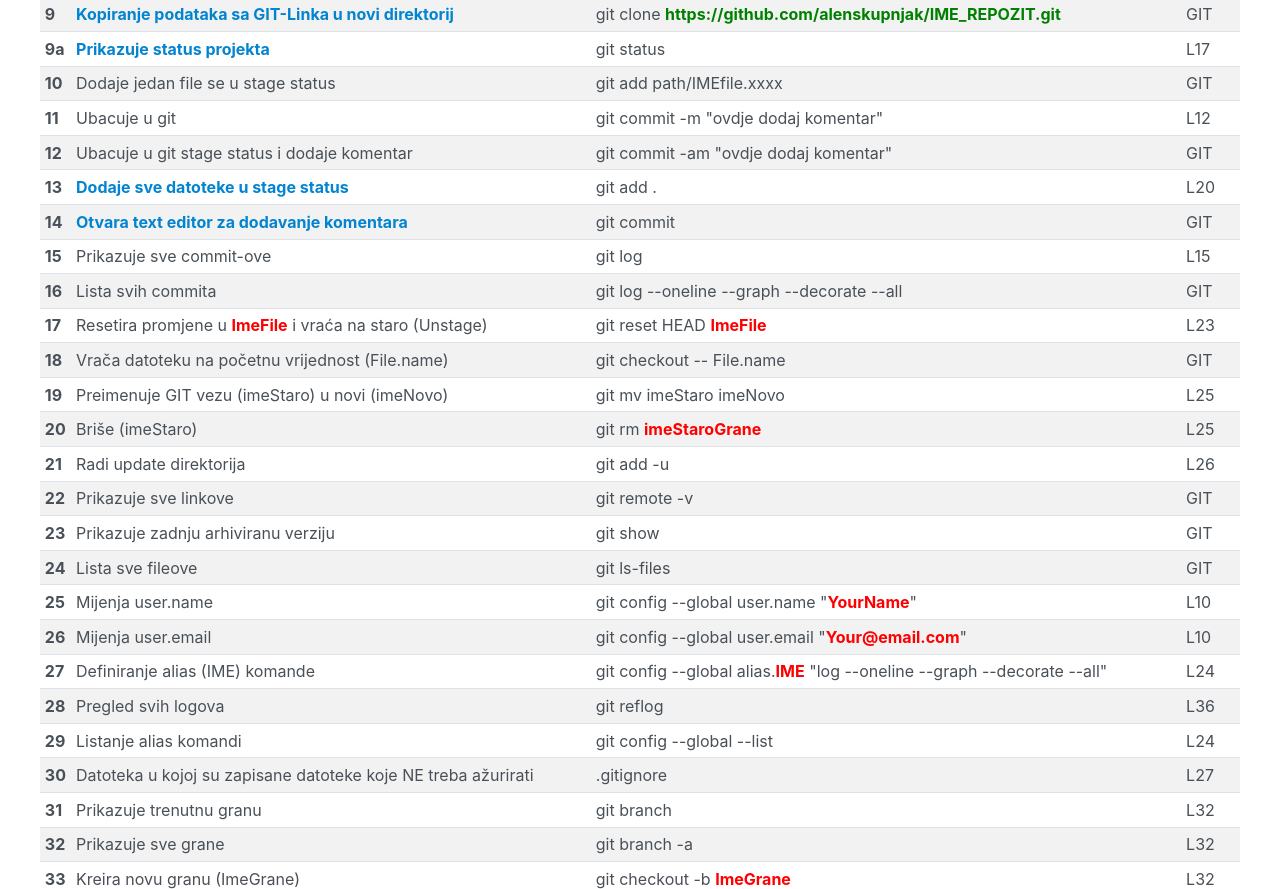
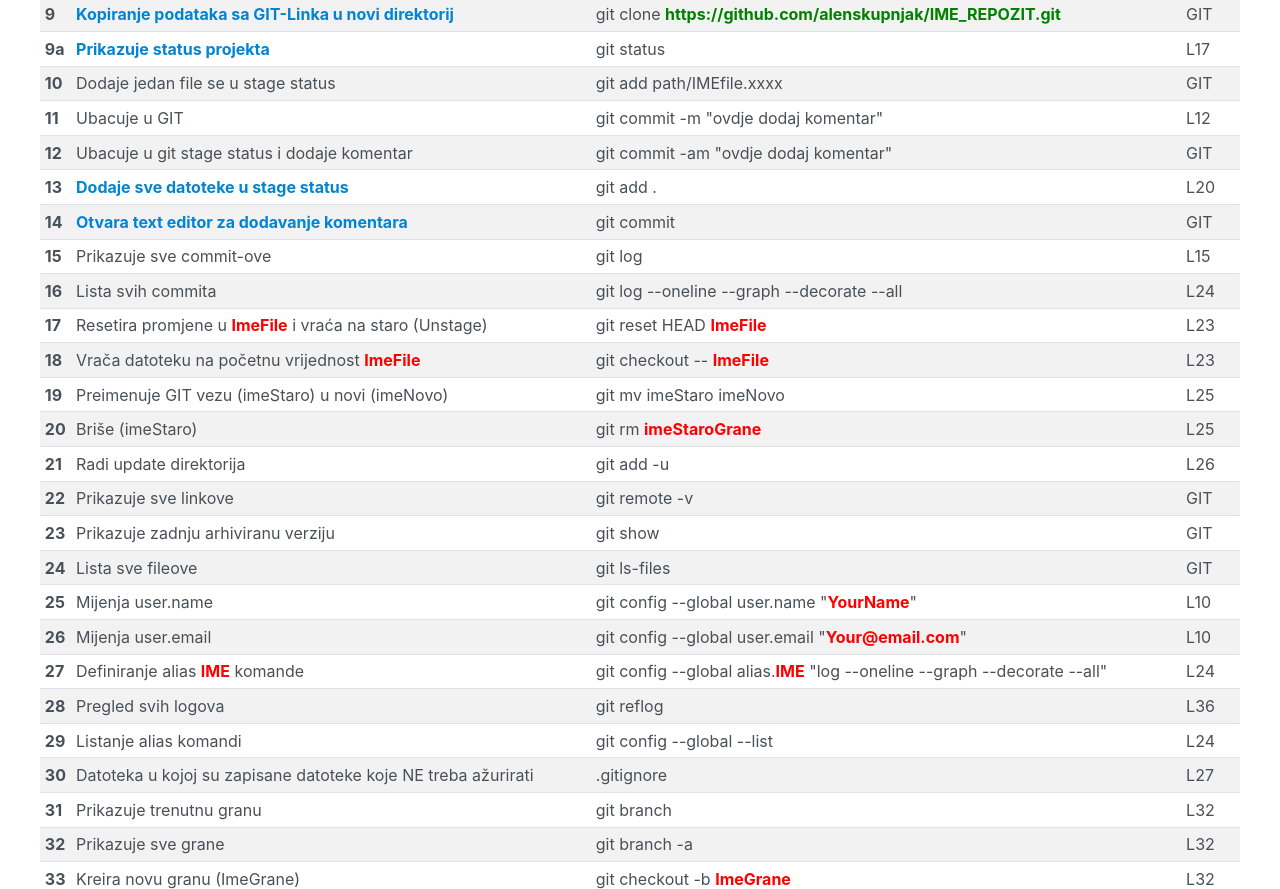
Before and after one commit to alenskupnjak/GitTutorial, a plain HTML site: page index.html in a window 1280 px wide. Shown: the part 340-1229 px from the top of the page. Drawn offline with Linux system fonts and the light colour scheme.

Commit message:
Lekcija 24

```diff
--- a/index.html
+++ b/index.html
@@ -101,7 +101,7 @@
           </tr>
           <tr>
             <th scope="row">11</th>
-            <td>Ubacuje u git</td>
+            <td>Ubacuje u GIT</td>
             <td>git commit -m "ovdje dodaj komentar"</td>
             <td>L12</td>
           </tr>
@@ -133,7 +133,7 @@
             <th scope="row">16</th>
             <td>Lista svih commita</td>
             <td>git log --oneline --graph --decorate --all</td>
-            <td>GIT</td>
+            <td>L24</td>
           </tr>
           <tr>
             <th scope="row">17</th>
@@ -143,9 +143,9 @@
           </tr>
           <tr>
             <th scope="row">18</th>
-            <td>Vrača datoteku na početnu vrijednost (File.name)</td>
-            <td>git checkout -- File.name</td>
-            <td>GIT</td>
+            <td>Vrača datoteku na početnu vrijednost <strong style="color: red;">ImeFile</strong></td>
+            <td>git checkout -- <strong style="color: red;">ImeFile</strong></td>
+            <td>L23</td>
           </tr>
 
           <tr>
@@ -205,7 +205,7 @@
           </tr>
           <tr>
             <th scope="row">27</th>
-            <td>Definiranje alias (IME) komande</td>
+            <td>Definiranje alias <strong style="color: red;">IME</strong> komande</td>
             <td>git config --global alias.<strong style="color: red;">IME</strong> "log --oneline --graph --decorate
               --all"</td>
             <td>L24</td>
```
